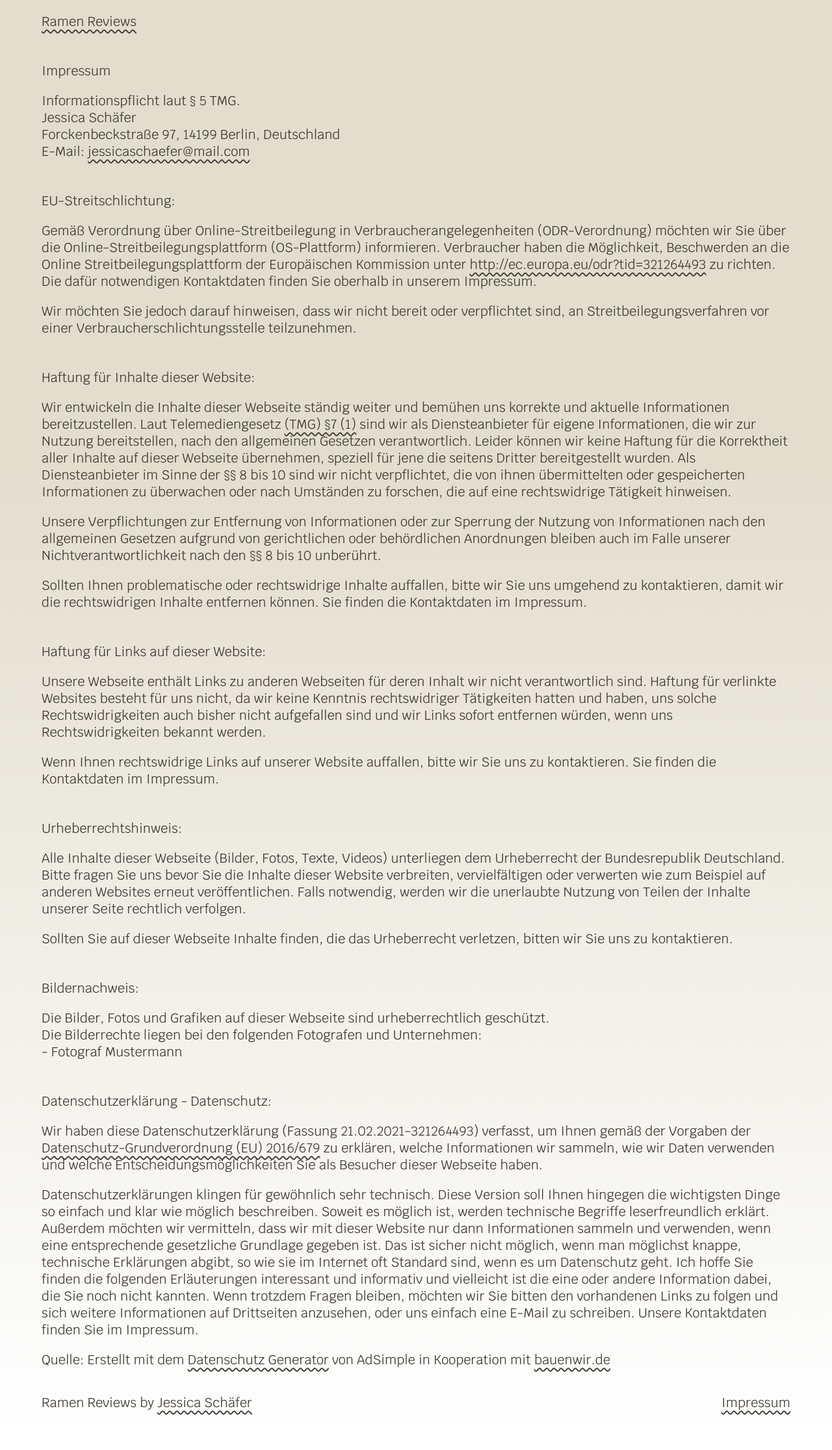
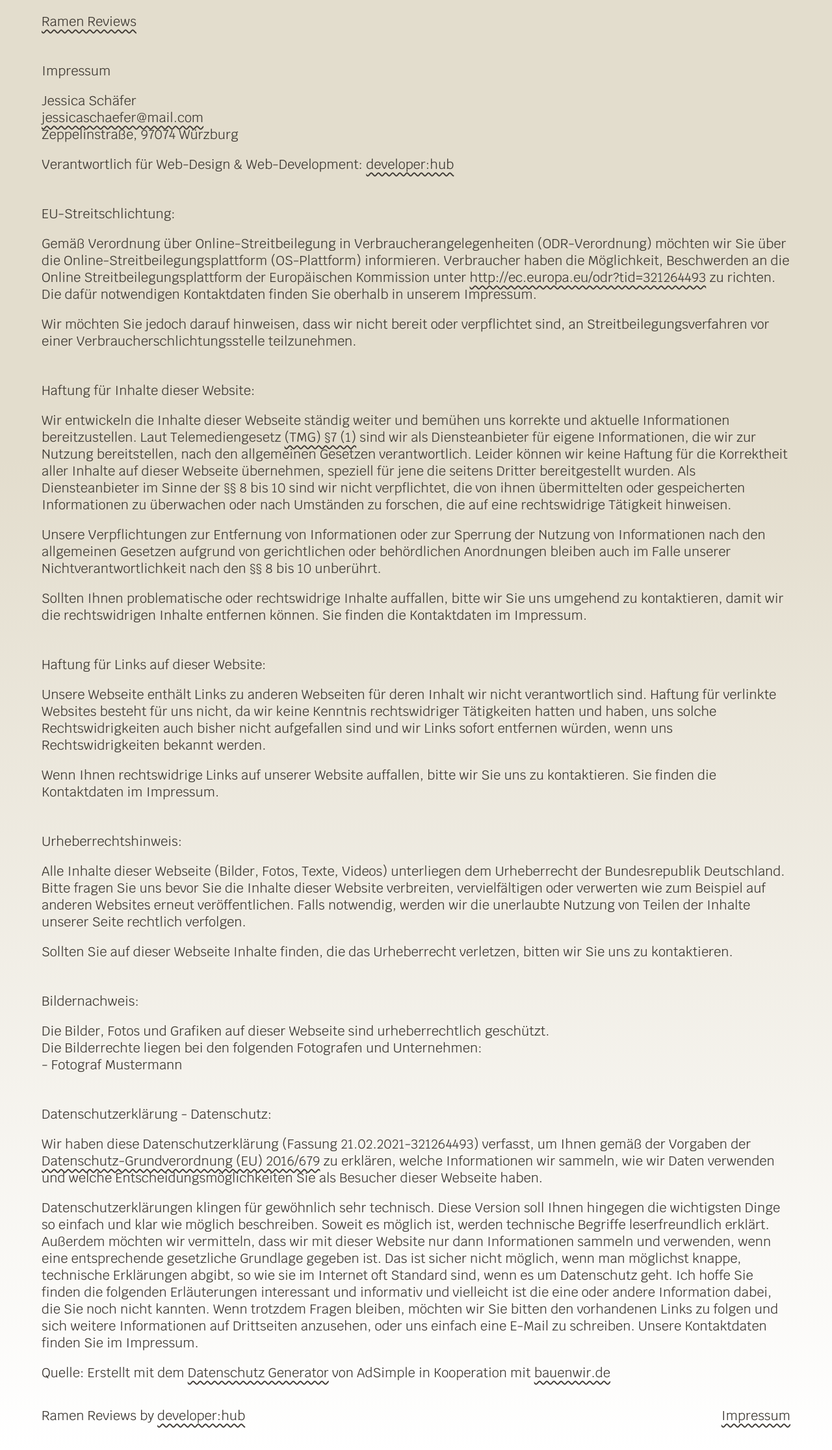
Before and after one commit to schaeferjessica/ramen-review, a Vue app: page /impressum-staff in a window 1280 px wide. Shown: the whole page at 65% size. Built offline with nearby package versions, Linux system fonts and the light colour scheme.

Commit message:
feat: adjust impressum and header

```diff
--- a/src/App.vue
+++ b/src/App.vue
@@ -8,8 +8,8 @@
   <footer class="footer">
     <p>
       Ramen Reviews by
-      <a href="https://jessica.gatsbyjs.io/" target="_blanck"
-        >Jessica Schäfer</a
+      <a href="https://developerhub.tech/" target="_blank"
+        >developer:hub</a
       >
     </p>
     <router-link :to="{ name: 'Impressum' }">Impressum</router-link>
--- a/src/views/Impressum.vue
+++ b/src/views/Impressum.vue
@@ -2,10 +2,12 @@
   <div class="impressum">
     <p class="impressum__paragraph">Impressum</p>
     <p>
-      Informationspflicht laut § 5 TMG. <br />Jessica Schäfer
-      <br />Forckenbeckstraße 97, 14199 Berlin, Deutschland <br />E-Mail:
-      <a href="mailto:jessicaschaefer@mail.com"> jessicaschaefer@mail.com</a>
+      Jessica Schäfer<br />
+      <a href="mailto:jessicaschaefer@mail.com"> jessicaschaefer@mail.com</a><br />
+      Zeppelinstraße, 97074 Würzburg
     </p>
+
+    <p>Verantwortlich für Web-Design & Web-Development: <a href="https://developerhub.tech/">developer:hub</a></p>
 
     <p class="impressum__paragraph">EU-Streitschlichtung:</p>
     <p>
--- a/src/views/RamenReviews.vue
+++ b/src/views/RamenReviews.vue
@@ -1,11 +1,11 @@
 <template>
-  <header class="header">
+  <!-- <header class="header">
     <img
       class="header__image"
       src="../assets/background-images/daruma.jpg"
       alt="daruma illustration"
     />
-  </header>
+  </header> -->
   <div class="ramen">
     <ul class="ramen__grid">
       <RamenPack v-for="ramen in ramens" :key="ramen.id" :ramen="ramen" />
@@ -60,6 +60,7 @@ export default {
   height: 100vh;
 }
 .ramen__grid {
+  margin-top: 5%;
   display: grid;
   grid-auto-flow: dense;
   grid-row-gap: 50px;
```
